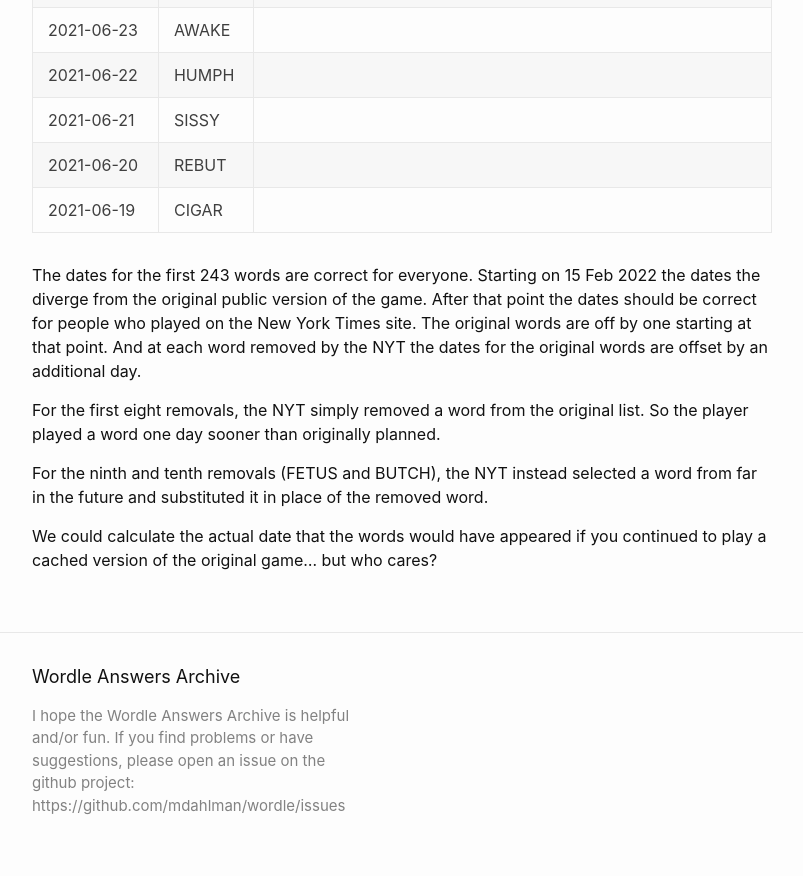
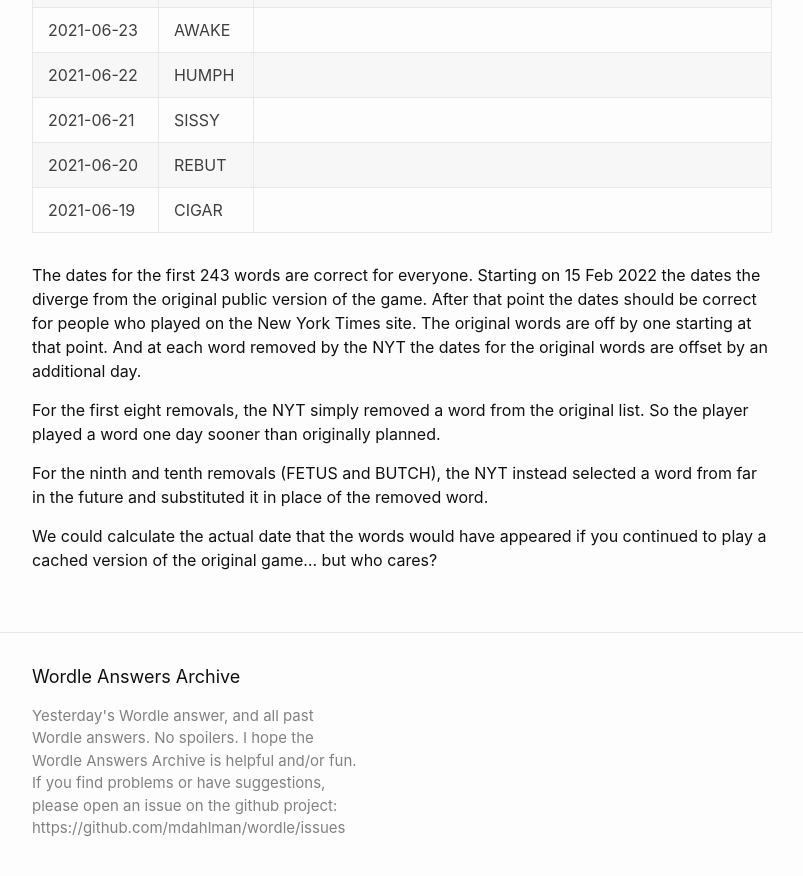
Before and after one commit to mdahlman/wordle, a Jekyll site: the page built from docs/index.markdown, in a window 1280 px wide and 900 px high, scrolled down 18193 px. Shown: the top 876 px of the window, without its empty margins (238-1041 px from the left). Built offline with Jekyll 4.4.1, drawn with Linux system fonts in a browser that asks for light colours.

Commit message:
improve site desc

```diff
--- a/docs/_config.yml
+++ b/docs/_config.yml
@@ -21,6 +21,7 @@
 title: Wordle Answers Archive
 #email: your-email@example.com
 description: >- # this means to ignore newlines until "baseurl:"
+  Yesterday's Wordle answer, and all past Wordle answers. No spoilers.
   I hope the Wordle Answers Archive is helpful and/or fun.
   If you find problems or have suggestions, please open an issue
   on the github project: https://github.com/mdahlman/wordle/issues
```
